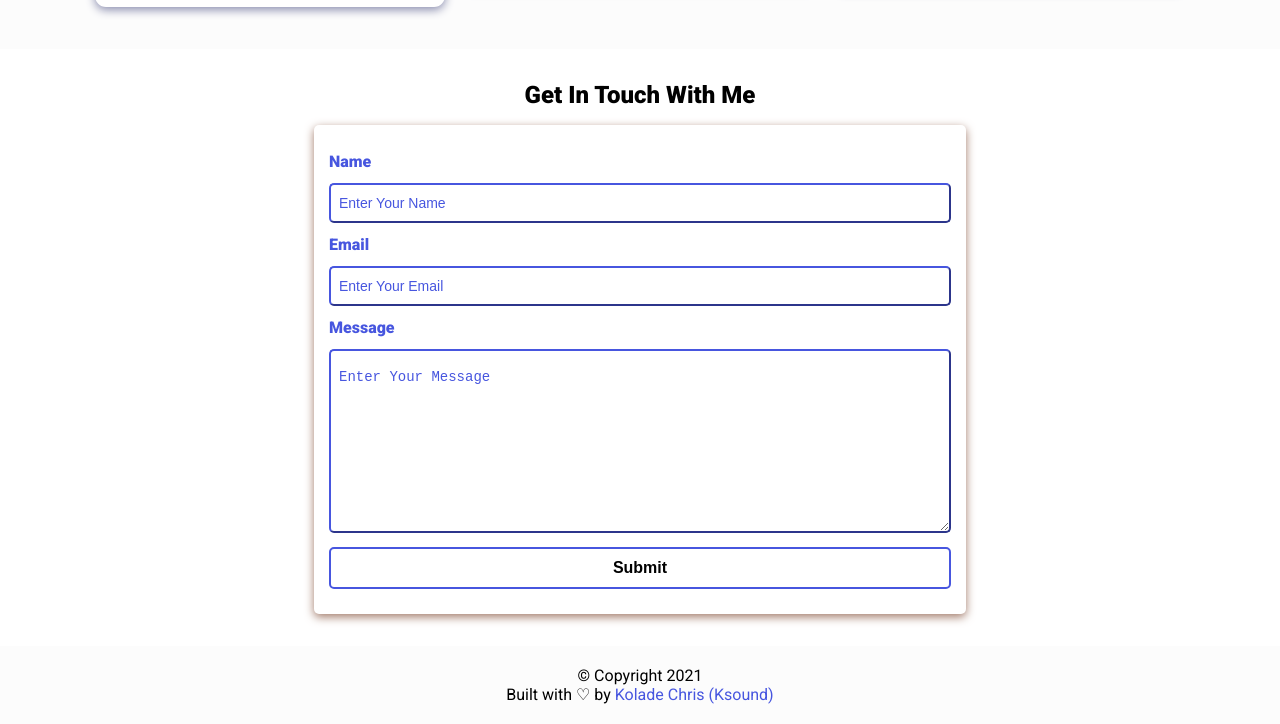
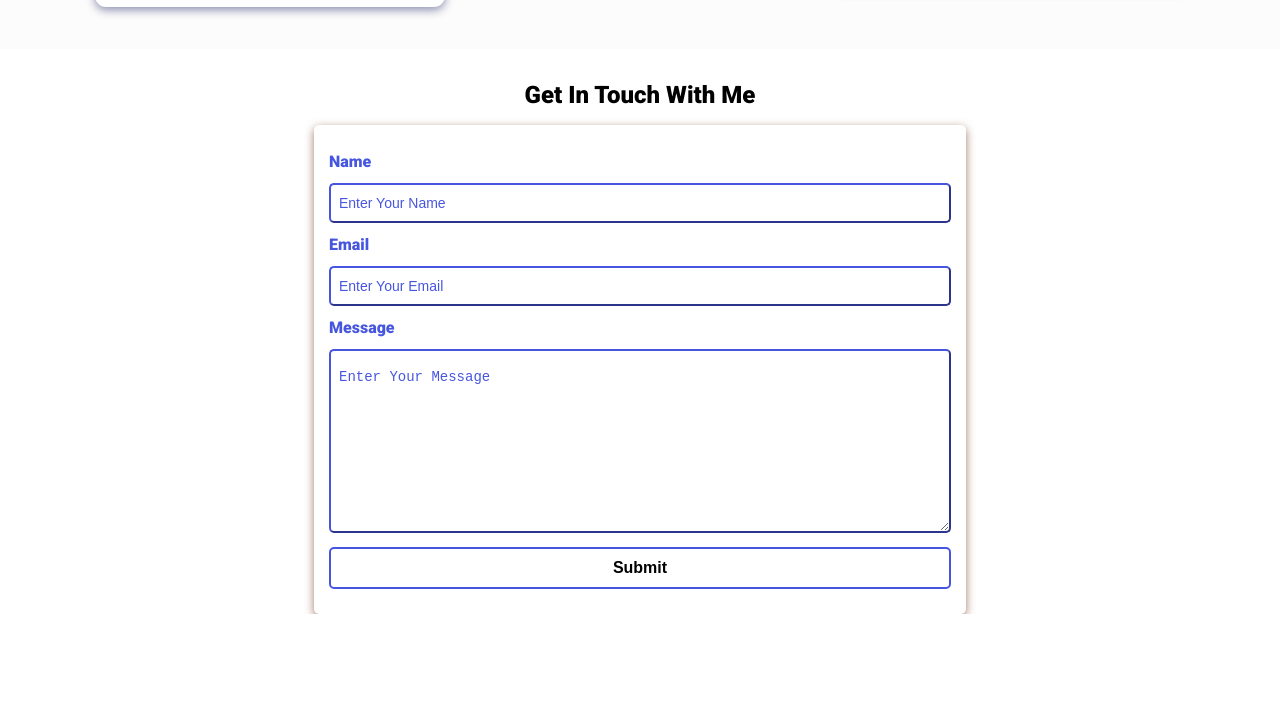
Before and after one commit to Aaryon-A/aaryon-a.github.io, a plain HTML site: page index.html in a window 1280 px wide. Shown: the part 1917-2641 px from the top of the page. After the commit the page ends 2531 px from the top, so only its background shows below. Drawn offline with nearby package versions, Linux system fonts and the light colour scheme.

Commit message:
Update index.html

```diff
--- a/index.html
+++ b/index.html
@@ -233,17 +233,6 @@
       /></a>
     </div>
 
-    <!-- Footer section -->
-      <footer>
-        <p class="copy">&copy; Copyright 2021</p>
-        <p class="copy">
-          Built with &#x2661; by
-          <a href="https://twitter.com/koladechris" target="_blank"
-          >Kolade Chris (Ksound)</a
-          >
-        </p>
-      </footer>
-
     <!-- Website scripts -->
     <script src="assets/js/app.js"></script>
 
```
